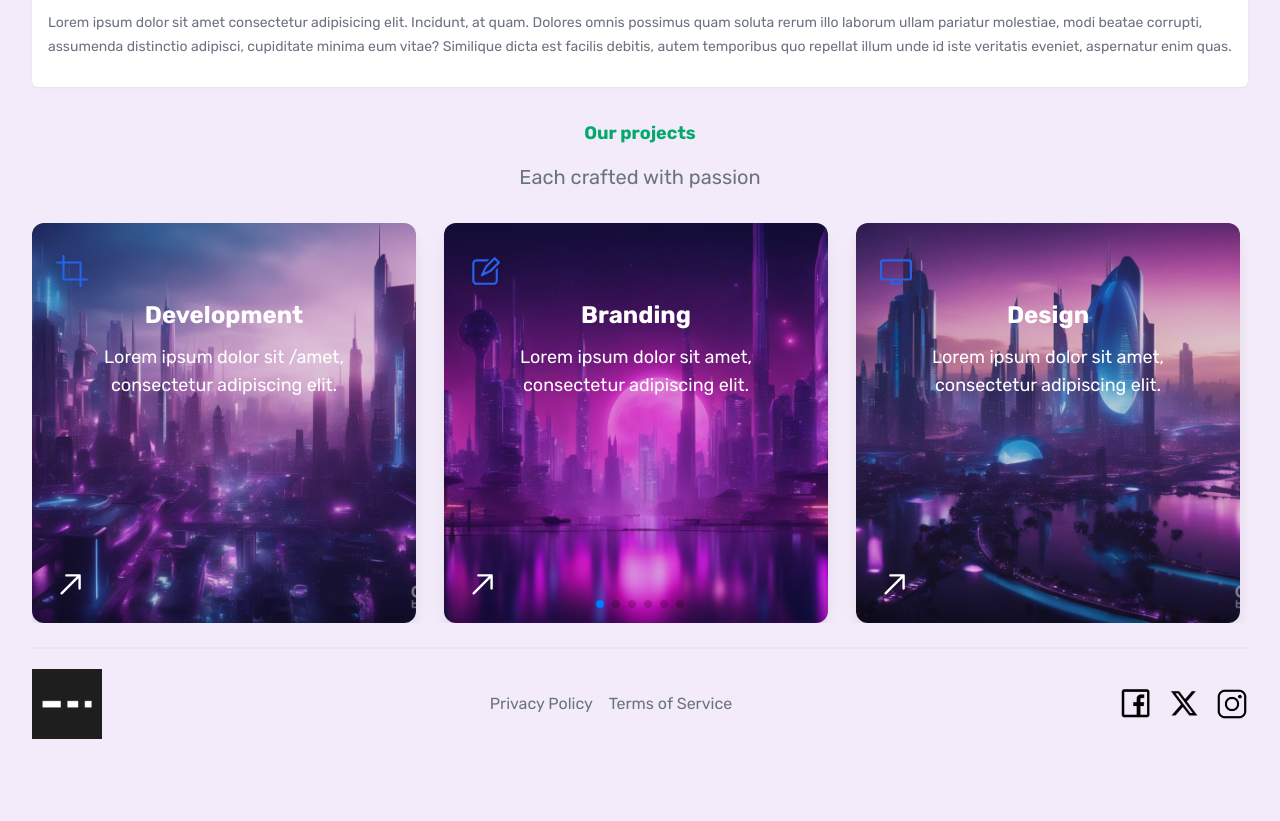
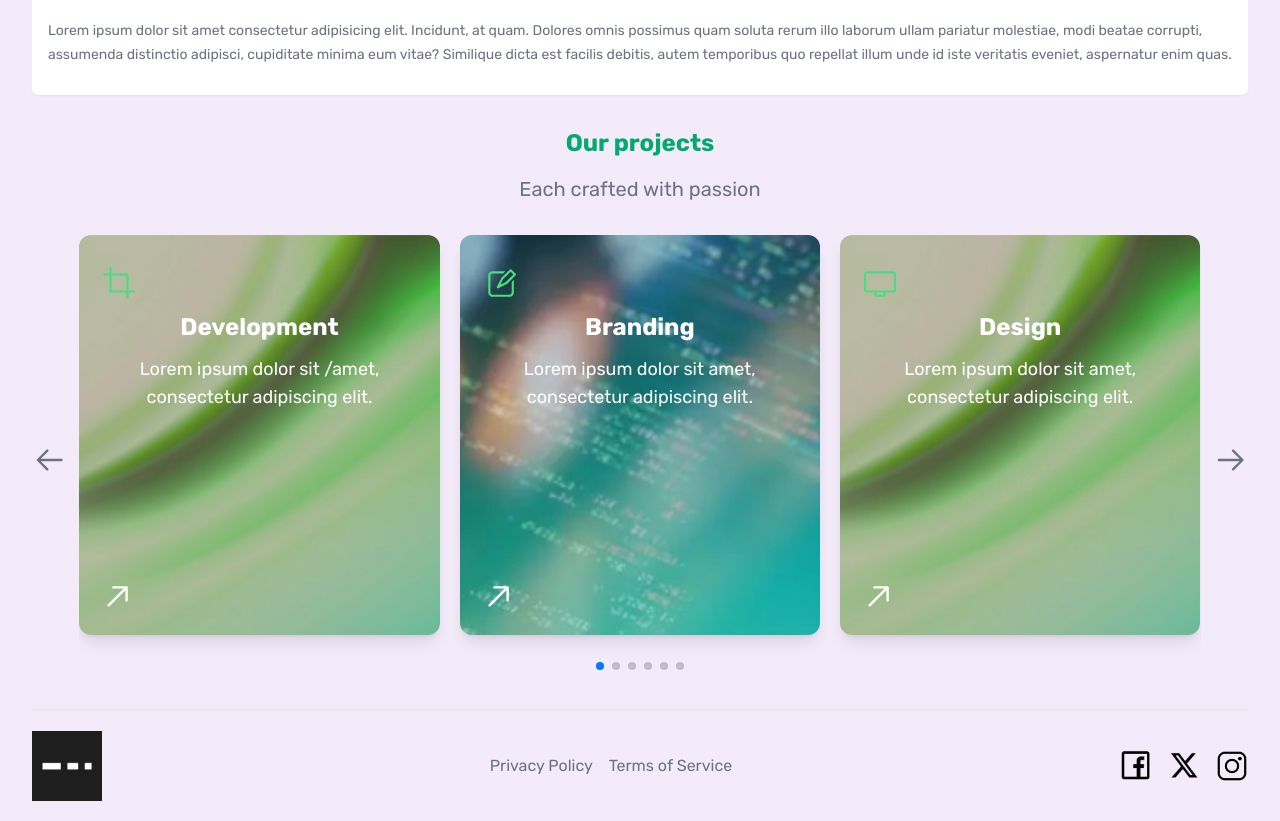
Before and after one commit to kalaounmohamad/nextjs-website, a Next.js app: page / in a window 1280 px wide. Shown: the part 1253-2074 px from the top of the page. Before the commit the page ends 2012 px from the top, so only its background shows below. Built offline with nearby package versions, Linux system fonts and the light colour scheme.

Commit message:
Refined Swiper

```diff
--- a/app/components/SwiperComponent.js
+++ b/app/components/SwiperComponent.js
@@ -5,17 +5,19 @@ import "swiper/css";
 import "swiper/css/pagination";
 import "swiper/css/free-mode";
 
-import { FreeMode, Pagination } from "swiper/modules";
+import { FreeMode, Navigation, Pagination } from "swiper/modules";
 
 import Image from "next/image";
 import { ServiceData } from "../constants";
-import { RxArrowTopRight } from "react-icons/rx";
+import { RxArrowTopRight, RxArrowLeft, RxArrowRight } from "react-icons/rx";
 
 export default function SwiperComponent() {
   return (
     <main className="justify-center items-center text-center">
       <h1>Our projects</h1>
       <p className="text-xl pb-8 pt-4">Each crafted with passion</p>
+      <div className="flex flex-row justify-between h-[450px]">
+        <RxArrowLeft className="swiper-button-prev text-7xl self-center mr-3" />
         <Swiper
           breakpoints={{
             450: {
@@ -31,13 +33,17 @@ export default function SwiperComponent() {
           pagination={{
             clickable: true,
           }}
+          navigation={{
+            prevEl: ".swiper-button-prev",
+            nextEl: ".swiper-button-next",
+          }}
           freeMode={true}
-        modules={[Pagination, FreeMode]}
+          modules={[Pagination, FreeMode, Navigation]}
           className="mySwiper  "
         >
           {ServiceData.map((item) => (
             <SwiperSlide key={item.title}>
-            <div className="flex flex-col  group relative shadow-lg text-white rounded-xl px-6 py-8 h-[250px] lg:h-[400px] lg:w-80 xl:w-96 overflow-hidden cursor-pointer">
+              <div className="flex flex-col group relative shadow-lg text-white rounded-xl px-6 py-8 h-[250px] lg:h-[400px] overflow-hidden cursor-pointer">
                 <Image
                   src={item.backgroundImage}
                   alt="Project Image"
@@ -47,15 +53,19 @@ export default function SwiperComponent() {
 
                 <div className="absolute inset-0 bg-black opacity-10 group-hover:opacity-50" />
                 <div className="relative flex flex-col gap-3">
-                <item.icon className="text-blue-600 group-hover:text-blue-400 w-8 h-8" />
-                <h1 className="text-white text-xl lg:text-2xl">{item.title}</h1>
+                  <item.icon className="text-green-400 group-hover:text-green-400 w-8 h-8" />
+                  <h1 className="text-white text-xl lg:text-2xl">
+                    {item.title}
+                  </h1>
                   <p className="lg:text-lg">{item.content}</p>
                 </div>
-              <RxArrowTopRight className="absolute bottom-5 left-5 w-9 h-9 text-white group-hover:text-blue-500 group-hover:rotate-45 duration-100" />
+                <RxArrowTopRight className="absolute bottom-5 left-5 w-9 h-9 text-white group-hover:text-green-500 group-hover:rotate-45 duration-100" />
               </div>
             </SwiperSlide>
           ))}
         </Swiper>
+        <RxArrowRight className="swiper-button-next text-7xl self-center ml-3" />
+      </div>
     </main>
   );
 }
--- a/app/constants/index.js
+++ b/app/constants/index.js
@@ -19,7 +19,7 @@ export const ServiceData = [
     icon: RxCrop,
     title: "Development",
     content: "Lorem ipsum dolor sit /amet, consectetur adipiscing elit.",
-    backgroundImage: "/SwiperImg/SpaceCity9.jpeg",
+    backgroundImage: "/SwiperImg/SpaceCity5.jpeg",
   },
   {
     icon: RxPencil2,
@@ -31,13 +31,13 @@ export const ServiceData = [
     icon: RxDesktop,
     title: "Design",
     content: "Lorem ipsum dolor sit amet, consectetur adipiscing elit.",
-    backgroundImage: "/SwiperImg/SpaceCity6.jpeg",
+    backgroundImage: "/SwiperImg/SpaceCity5.jpeg",
   },
   {
     icon: RxReader,
     title: "Seo",
     content: "Lorem ipsum dolor sit amet, consectetur adipiscing elit.",
-    backgroundImage: "/SwiperImg/SpaceCity7.jpeg",
+    backgroundImage: "/SwiperImg/SpaceCity1.jpg",
   },
   {
     icon: RxAccessibility,
@@ -49,6 +49,6 @@ export const ServiceData = [
     icon: RxRocket,
     title: "Production",
     content: "Lorem ipsum dolor sit amet, consectetur adipiscing elit.",
-    backgroundImage: "/SwiperImg/SpaceCity8.jpeg",
+    backgroundImage: "/SwiperImg/SpaceCity1.jpg",
   },
 ];
--- a/app/globals.scss
+++ b/app/globals.scss
@@ -7,15 +7,19 @@ body {
   background: #f4ebfa;
   @apply text-gray-500 mx-4 sm:mx-8 ;
 }
-h1,
+
+h1 {
+  @apply font-bold text-primary text-2xl;
+}
+
 h2 {
-  @apply font-bold text-primary text-lg;
+  @apply font-bold text-primary text-xl;
 }
 main {
   @apply max-w-screen-xl   sm:mt-8 mt-6 mb-6 mx-auto;
 }
 main > h2 {
-  @apply mb-4 pb-2 text-base;
+  @apply mb-4 pb-2 ;
 }
 p > a {
   @apply text-primary underline;
```
Also changed, not shown: public/SwiperImg/SpaceCity1.jpg, public/SwiperImg/SpaceCity5.jpeg. Lines whose indentation alone changed are shown as unchanged.
